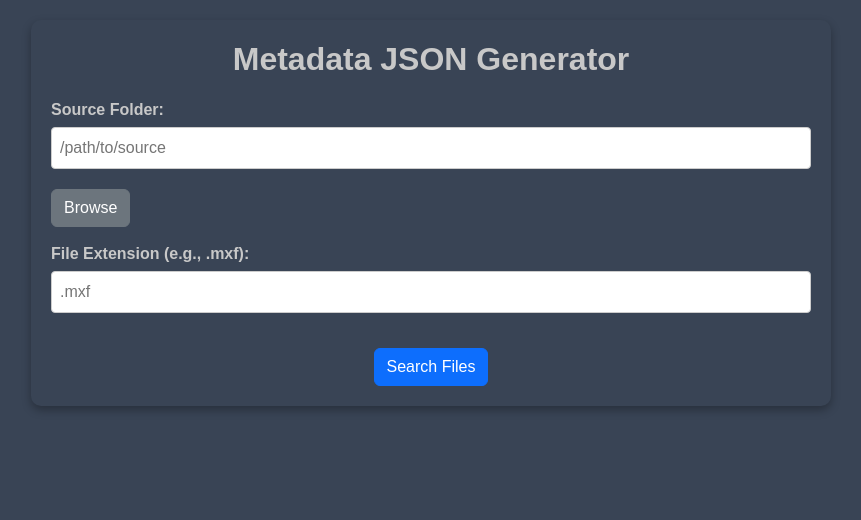
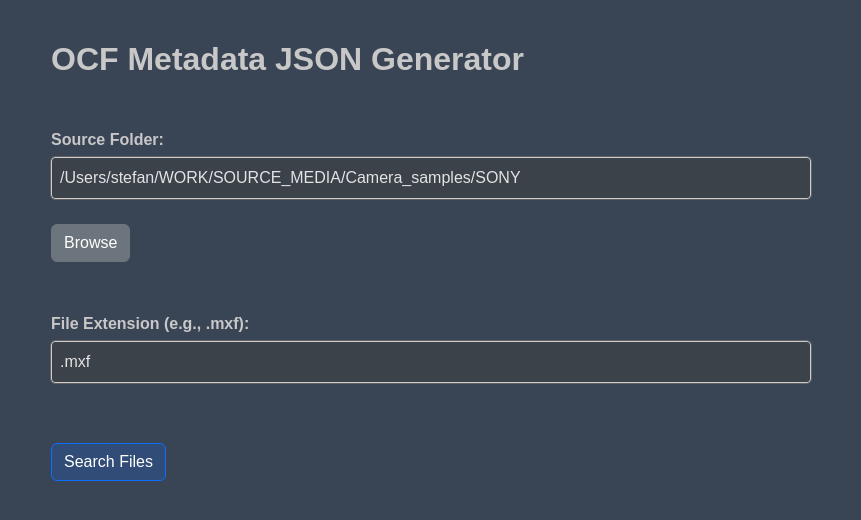
Before and after one commit to xenjee/OCF_Metadata, a Flask app: page / in a window 1280 px wide. Shown: the top 520 px of the page, without its empty margins (209-1070 px from the left). Run offline with Flask 3, Linux system fonts and the light colour scheme.

Commit message:
Mostly UI styling updates

```diff
--- a/web_app/templates/index.html
+++ b/web_app/templates/index.html
@@ -2,36 +2,46 @@
 <html lang="en">
 <head>
   <meta charset="UTF-8">
-  <title>Metadata JSON Generator</title>
+  <title>OCF Metadata JSON Generator</title>
   <link href="https://cdn.jsdelivr.net/npm/bootstrap@5.2.3/dist/css/bootstrap.min.css" rel="stylesheet">
   <style>
     body {
       margin: 0;
       padding: 0;
-      color: rgb(200, 200, 200);
-      background-color: rgb(57, 68, 85);
+      color: rgb(200,200,200);
+      background-color: rgb(57,68,85);
       font-family: Arial, sans-serif;
     }
     .content-container {
-      background-color: rgba(57, 68, 85, 1);
+      background-color: rgba(57,68,85,1);
       padding: 20px;
       border-radius: 10px;
       margin: 20px auto;
       max-width: 800px;
-      box-shadow: 0 4px 10px rgba(0, 0, 0, 0.3);
-      text-align: center;
+      box-shadow: none;
+      text-align: left;
     }
     h2 {
       font-weight: bold;
-      margin-bottom: 20px;
+      margin-bottom: 0;
+    }
+    .below-title {
+      margin-top: 50px;
+      text-align: left;
     }
     .form-group {
-      margin-bottom: 15px;
       text-align: left;
+    }
+    .first-form-group {
+      margin-bottom: 50px;
     }
     label {
       font-weight: bold;
     }
+    /* Updated text fields style:
+       - Dark grey background with 50% opacity,
+       - Outline set to rgb(100,100,100),
+       - Text color remains 85% white. */
     input[type="text"] {
       width: 100%;
       padding: 8px;
@@ -39,15 +49,30 @@
       margin-bottom: 10px;
       border: 1px solid #ccc;
       border-radius: 4px;
+      background-color: rgba(64, 64, 64, 0.5);
+      color: rgba(255,255,255,0.85);
+      outline: 1px solid rgb(100, 100, 100);
     }
-    button {
-      margin-top: 10px;
+    /* Custom button style for background transparency */
+    .btn-custom {
+      background-color: rgba(13,110,253,0.2) !important;
+      color: #fff !important;
+    }
+    .btn-custom:hover {
+      background-color: rgba(13,110,253,0.5) !important;
+    }
+    .btn-secondary {
+      margin-top: 15px;
+    }
+    .search-button {
+      margin-top: 50px;
     }
   </style>
 </head>
 <body>
 <div class="content-container">
-  <h2>Metadata JSON Generator</h2>
+  <h2>OCF Metadata JSON Generator</h2>
+  <div class="below-title">
     {% with messages = get_flashed_messages() %}
       {% if messages %}
         <div class="alert alert-warning" role="alert">
@@ -58,24 +83,27 @@
       {% endif %}
     {% endwith %}
     <form action="{{ url_for('search') }}" method="post">
-    <div class="form-group">
+      <div class="form-group first-form-group">
         <label for="source_folder_input">Source Folder:</label>
-      <input type="text" name="source_folder" id="source_folder_input" placeholder="/path/to/source" required>
+        <!-- Default source folder path -->
+        <input type="text" name="source_folder" id="source_folder_input" value="/Users/stefan/WORK/SOURCE_MEDIA/Camera_samples/SONY" placeholder="/path/to/source" required>
         <button type="button" class="btn btn-secondary" onclick="document.getElementById('source_folder_picker').click();">Browse</button>
         <input type="file" id="source_folder_picker" webkitdirectory directory style="display: none;" onchange="handleSourceFolderSelection(event)">
       </div>
       <div class="form-group">
         <label for="file_ext">File Extension (e.g., .mxf):</label>
-      <input type="text" name="file_ext" id="file_ext" placeholder=".mxf" required>
+        <!-- Default file extension -->
+        <input type="text" name="file_ext" id="file_ext" value=".mxf" placeholder=".mxf" required>
       </div>
-    <button type="submit" class="btn btn-primary">Search Files</button>
+      <button type="submit" class="btn btn-primary btn-custom search-button">Search Files</button>
     </form>
+  </div>
 </div>
 <script>
   function handleSourceFolderSelection(event) {
     const files = event.target.files;
     if (files.length > 0) {
-      // Note: Browsers only provide a relative folder name for security reasons.
+      // Due to browser security restrictions, only a relative folder name is available.
       const relativePath = files[0].webkitRelativePath;
       const folderName = relativePath.split('/')[0];
       document.getElementById('source_folder_input').value = folderName;
```
Also changed, not shown: web_app/templates/generate_results.html (+20 -9 lines), web_app/templates/search_results.html (+33 -22 lines). Lines whose indentation alone changed are shown as unchanged.
